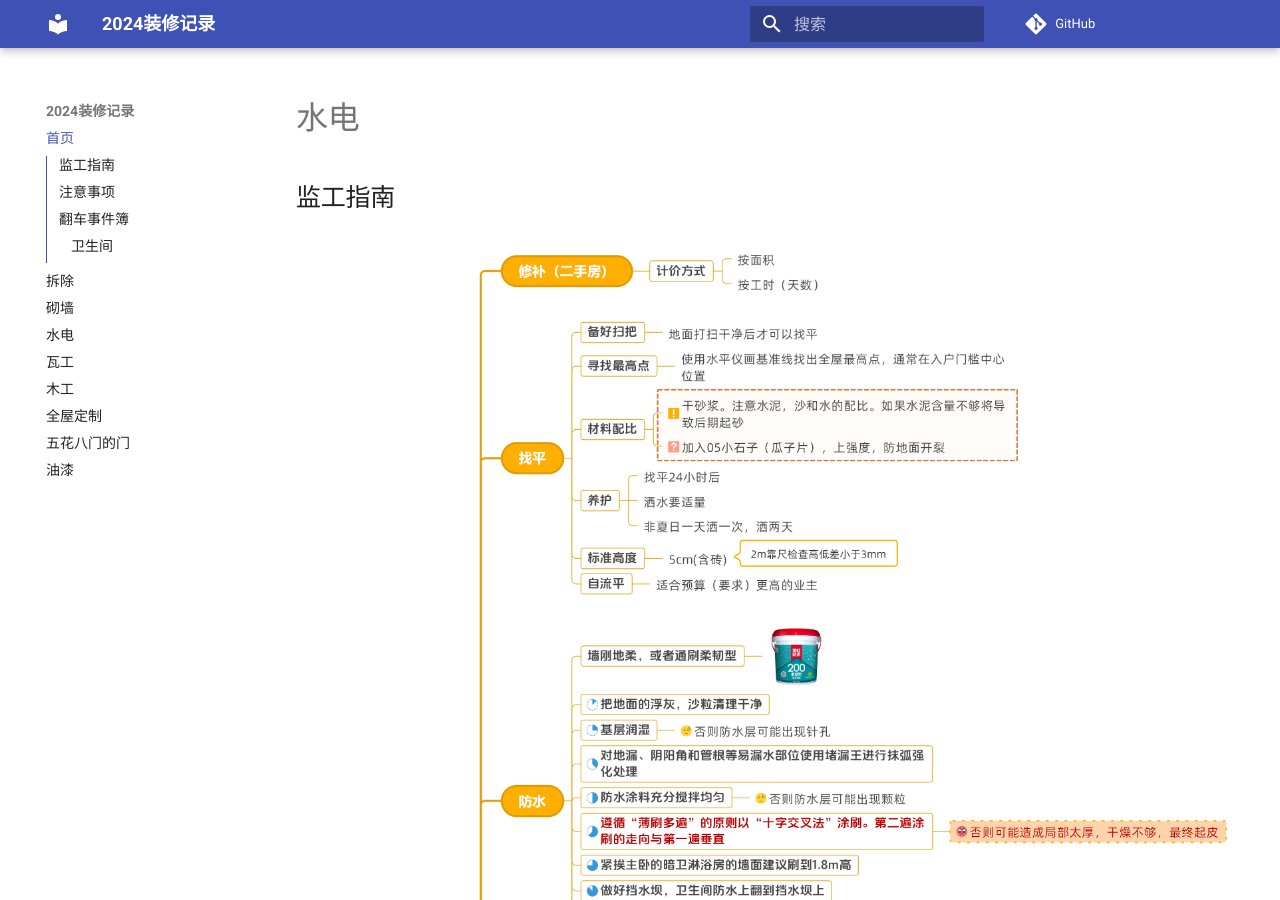
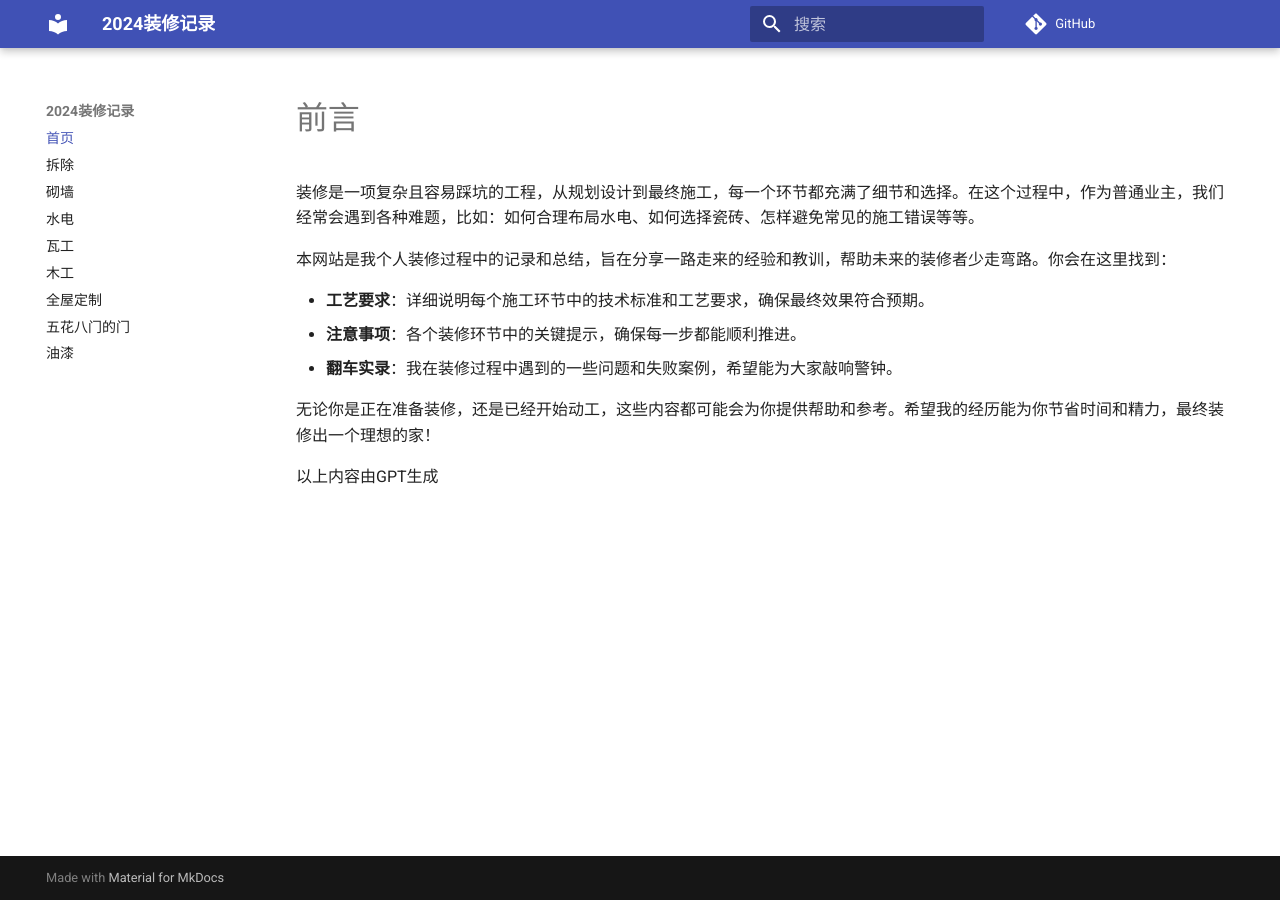
Before and after one commit to LPKnight/2024renovation, an MkDocs documentation site: the page built from docs/index.md, in a window 1280 px wide and 900 px high. Built offline with MkDocs 1.6.1 and Material for MkDocs 9.7.7, drawn with Linux system fonts in a browser that asks for light colours; comment, search, counter and statistics services are not loaded; some of the changed text lies outside the part shown.

Commit message:
upload md

```diff
--- a/docs/index.md
+++ b/docs/index.md
@@ -1,29 +1,13 @@
-# 水电
+# 前言
 
-## 监工指南
-![避坑攻略](images/瓦工攻略.png "监工指南")
+装修是一项复杂且容易踩坑的工程，从规划设计到最终施工，每一个环节都充满了细节和选择。在这个过程中，作为普通业主，我们经常会遇到各种难题，比如：如何合理布局水电、如何选择瓷砖、怎样避免常见的施工错误等等。
 
-## 注意事项
+本网站是我个人装修过程中的记录和总结，旨在分享一路走来的经验和教训，帮助未来的装修者少走弯路。你会在这里找到：
 
-- ❌至少两个卧室找平地面开裂
-- ❌卫生间门做单包套先装门套再贴砖门洞也要贴砖
-- ❌厨房墙面没有做到垂平（台面与墙面的缝隙大小不一）
-- ❌公卫没有砌门垛
-- ❌公卫湿区的坡度没有第一时间测试
-- ❌瓷砖每铺完一个房间，第二天就可以检查空鼓了
-- ❌窗台石漏装
+- **工艺要求**：详细说明每个施工环节中的技术标准和工艺要求，确保最终效果符合预期。
+- **注意事项**：各个装修环节中的关键提示，确保每一步都能顺利推进。
+- **翻车实录**：我在装修过程中遇到的一些问题和失败案例，希望能为大家敲响警钟。
 
-## 翻车事件簿
+无论你是正在准备装修，还是已经开始动工，这些内容都可能会为你提供帮助和参考。希望我的经历能为你节省时间和精力，最终装修出一个理想的家！
 
-###卫生间
-- 防水史诗级翻车
-  <details>
-    <summary>点击查看事件梳理</summary>
-    <img src="/images/防水翻车事件梳理.png" alt="防水翻车事件梳理" width="400">
-  </details>
-
--
-
-💀卧室木地板和客厅瓷砖预留的深度>1.7CM
-修补是按面积/工时（天数）要提前谈清楚
-找平时提醒水泥要加够，防止后期地面起砂
+以上内容由GPT生成
```
Also changed, not shown: site/tile_work/index.html.
